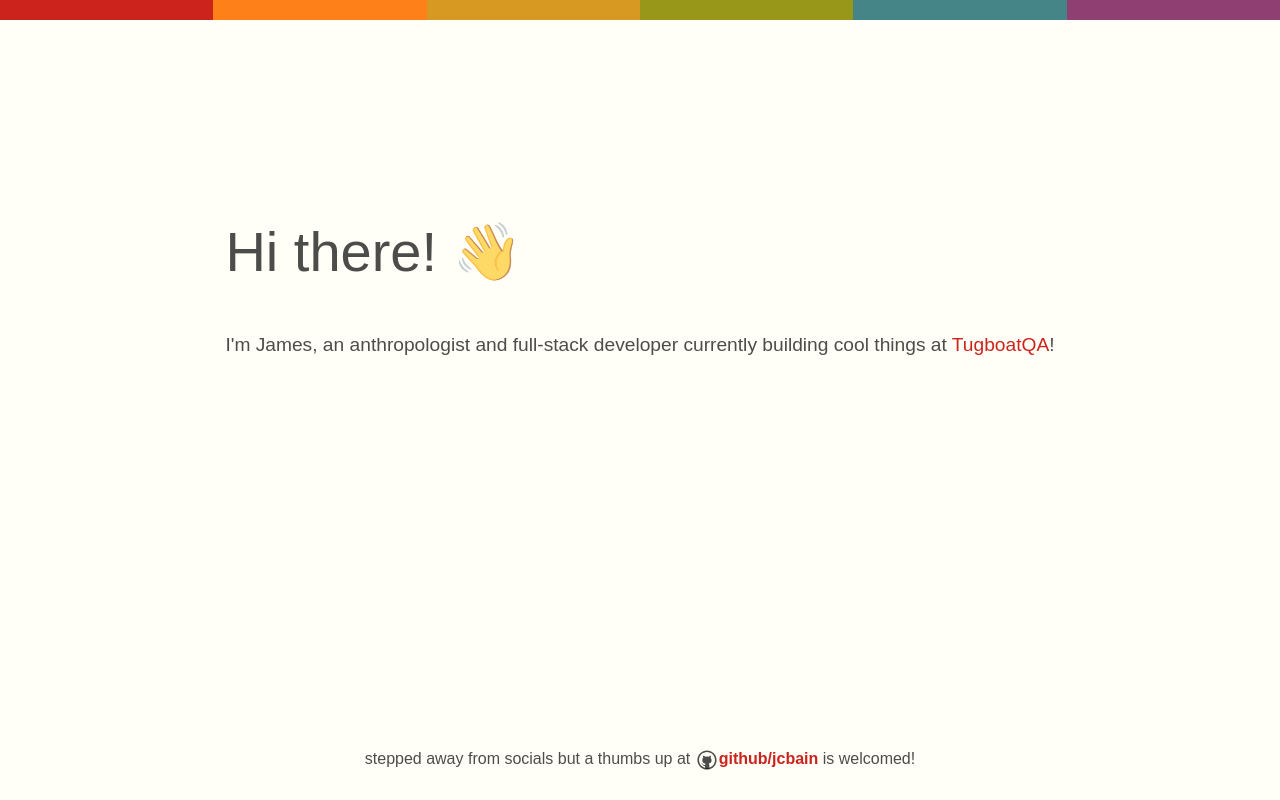
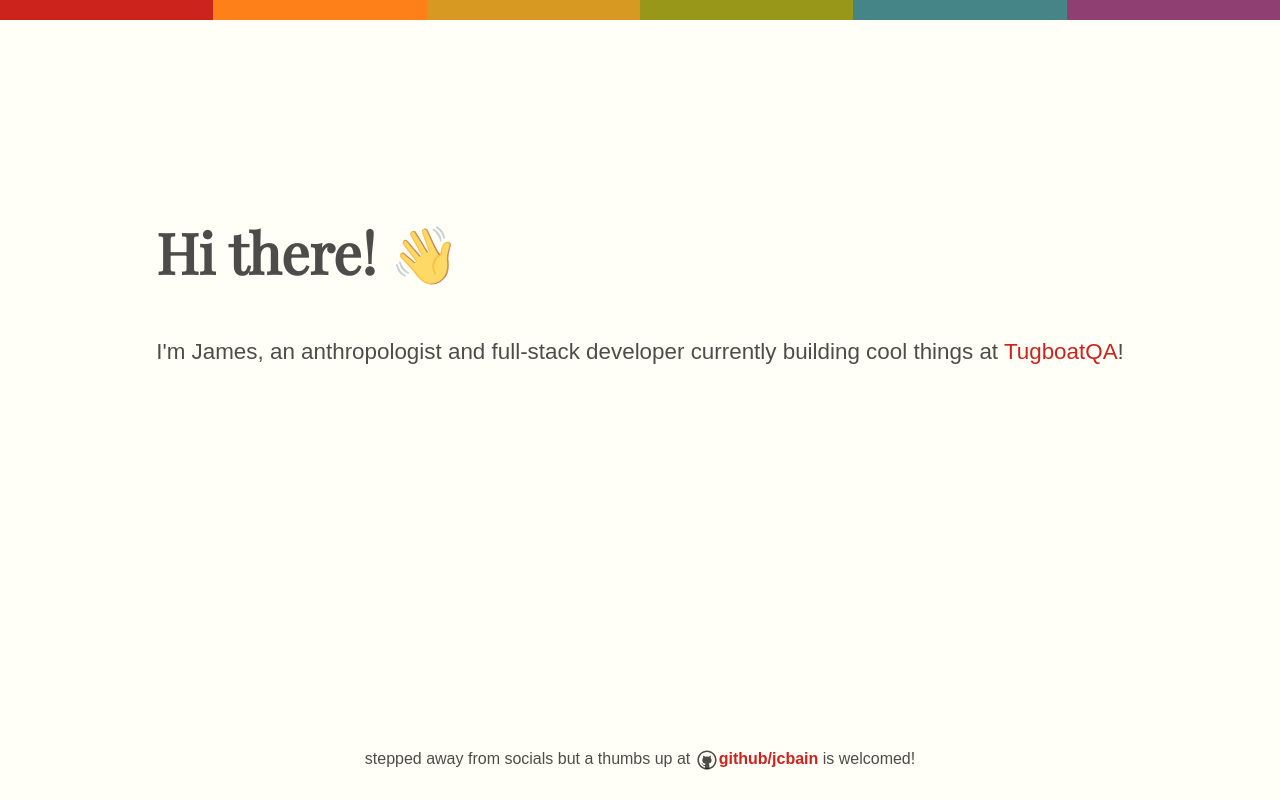
Before and after one commit to jcbain/me, a SvelteKit app: page / in a window 1280 px wide. Built offline with nearby package versions, Linux system fonts and the light colour scheme.

Commit message:
update intro section

```diff
--- a/package.json
+++ b/package.json
@@ -21,5 +21,8 @@
 		"typescript": "^4.9.3",
 		"vite": "^4.0.0"
 	},
-	"type": "module"
+	"type": "module",
+	"dependencies": {
+		"@fontsource/playfair-display": "^4.5.13"
+	}
 }
--- a/src/components/Intro.svelte
+++ b/src/components/Intro.svelte
@@ -7,9 +7,11 @@
     h2 {
         font-size: 3.5em;
         color: var(--primary-bg);
+        font-family: var(--font-secondary);
+        font-weight: 800;
     }
 
     p {
-        font-size: 1.2em;
+        font-size: 1.4em;
     }
 </style>
--- a/src/routes/+layout.svelte
+++ b/src/routes/+layout.svelte
@@ -30,7 +30,7 @@
 		flex-direction: column;
 		padding: 1rem;
 		width: 100%;
-		max-width: 64rem;
+		max-width: 1080px;
 		margin: 0 auto;
 		box-sizing: border-box;
 	}
--- a/src/routes/styles.css
+++ b/src/routes/styles.css
@@ -1,9 +1,11 @@
 @import "@fontsource/fira-mono";
+@import "@fontsource/playfair-display";
 
 :root {
   --font-body: Arial, -apple-system, BlinkMacSystemFont, "Segoe UI", Roboto,
     Oxygen, Ubuntu, Cantarell, "Open Sans", "Helvetica Neue", sans-serif;
   --font-mono: "Fira Mono", monospace;
+  --font-secondary: "Playfair Display", serif;
   --column-width: 42rem;
   --column-margin-top: 4rem;
   font-family: var(--font-body);
```
Also changed, not shown: 1 other file (tests, documents, lock files or other folders).
